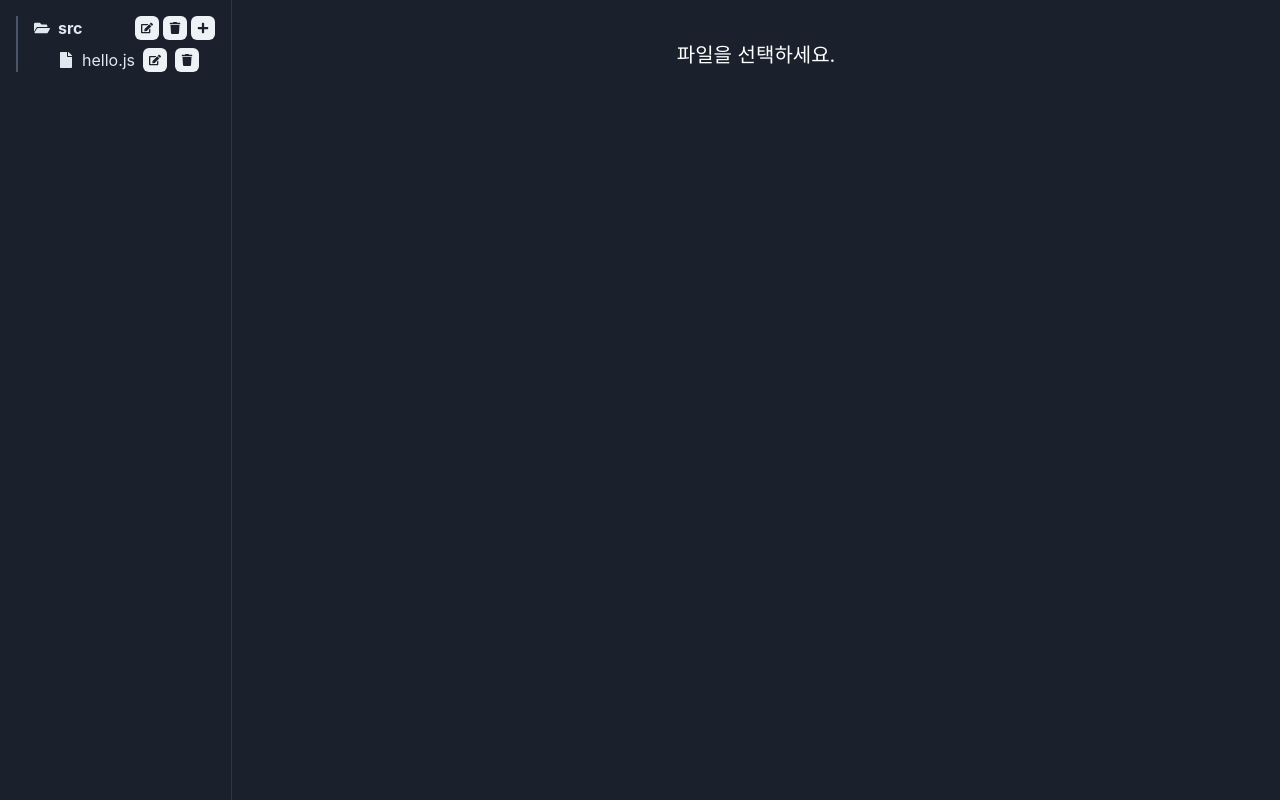
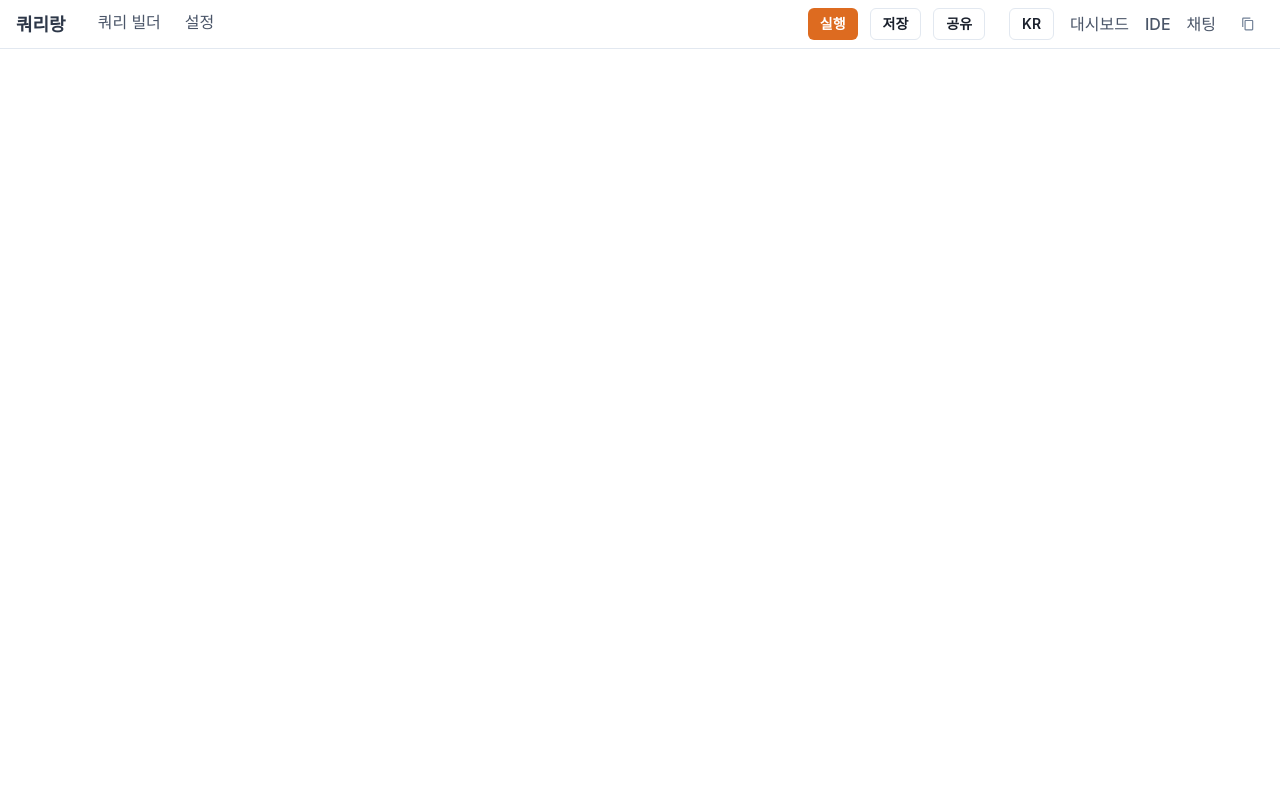
Before and after one commit to with-query/webide-react-fe, a React (Vite) app in the folder code-editor/: page /editor/1 in a window 1280 px wide. Built offline with nearby package versions, Linux system fonts and the light colour scheme.

Commit message:
헤더의 IDE 탭으로 code editor기능 분리. 헤더의 로고 부분 에러나서 텍스트로 대체해놓음 주소 변경 시 App.jsx에서 수정 바람

```diff
--- a/code-editor/package.json
+++ b/code-editor/package.json
@@ -10,6 +10,7 @@
     "preview": "vite preview"
   },
   "dependencies": {
+    "@chakra-ui/icons": "^2.2.4",
     "@chakra-ui/react": "^2.10.9",
     "@emotion/react": "^11.14.0",
     "@emotion/styled": "^11.14.1",
@@ -21,7 +22,8 @@
     "react-dnd": "^16.0.1",
     "react-dnd-html5-backend": "^16.0.1",
     "react-dom": "^19.1.0",
-    "react-icons": "^5.5.0"
+    "react-icons": "^5.5.0",
+    "react-router-dom": "^7.7.1"
   },
   "devDependencies": {
     "@eslint/js": "^9.30.1",
--- a/code-editor/src/App.jsx
+++ b/code-editor/src/App.jsx
@@ -1,113 +1,4 @@
-/*import { Box } from "@chakra-ui/react";
-import CodeEditor from "./components/CodeEditor";
-
-function App() {
-  return (
-    <Box minH="100vh" bg="#0f0a19" color="gray.500" px={6} py={8}>
-      <CodeEditor />
-    </Box>
-  );
-}
-
-export default App;*/
 /*
-import { useState } from "react";
-import { Box, HStack } from "@chakra-ui/react";
-import CodeEditor from "./components/CodeEditor";
-import FileSidebar from "./components/FileSidebar";
-import { CODE_SNIPPETS } from "./constants";
-
-function App() {
-
-  const [activeFile, setActiveFile] = useState("main.js");
-
-  const [files, setFiles] = useState({
-  "main.js": {
-    isFolder: false,
-    language: "javascript",
-    content: CODE_SNIPPETS["javascript"],
-  },
-});
-
-const handleAddFile = (filename, isFolder = false) => {
-  if (files[filename]) return; // 중복 방지
-
-  const ext = filename.split(".").pop();
-  const lang =
-    ext === "ts"
-      ? "typescript"
-      : ext === "py"
-      ? "python"
-      : ext === "java"
-      ? "java"
-      : ext === "cs"
-      ? "csharp"
-      : ext === "php"
-      ? "php"
-      : "javascript";
-
-  setFiles((prev) => ({
-    ...prev,
-    [filename]: {
-      isFolder,
-      language: isFolder ? null : lang,
-      content: isFolder ? "" : CODE_SNIPPETS[lang],
-    },
-  }));
-
-  if (!isFolder) setActiveFile(filename);
-};
-  const updateFileContent = (filename, content) => {
-    setFiles((prev) => ({
-      ...prev,
-      [filename]: { ...prev[filename], content },
-    }));
-  };
-
-  const updateFileLanguage = (filename, language) => {
-  setFiles((prev) => ({
-    ...prev,
-    [filename]: {
-      ...prev[filename],
-      language,
-      content: CODE_SNIPPETS[language], // ✅ 무조건 해당 언어 기본값으로 덮어씀
-    },
-  }));
-};
-
-
-  const resetFileContent = (filename) => {
-    setFiles((prev) => ({
-      ...prev,
-      [filename]: {
-        ...prev[filename],
-        content: CODE_SNIPPETS[prev[filename].language],
-      },
-    }));
-  };
-
-  return (
-    <HStack align="start" spacing={0} minH="100vh" bg="#0f0a19">
-      <FileSidebar
-        files={files}
-        activeFile={activeFile}
-        onAddFile={handleAddFile}
-        onSelectFile={setActiveFile}
-      />
-      <CodeEditor
-        file={files[activeFile]}
-        filename={activeFile}
-        onChange={(value) => updateFileContent(activeFile, value)}
-        onLanguageChange={(lang) => updateFileLanguage(activeFile, lang)}
-        onReset={() => resetFileContent(activeFile)}
-      />
-    </HStack>
-  );
-}
-
-export default App;
-
-*/
 import { ChakraProvider, Flex } from "@chakra-ui/react";
 import { useState } from "react";
 import FolderSidebar from "./components/FolderSidebar";
@@ -195,3 +86,61 @@ function App() {
 }
 
 export default App;
+*/
+
+/*
+import { ChakraProvider } from "@chakra-ui/react";
+import { BrowserRouter as Router, Routes, Route } from "react-router-dom";
+import Dashboard from "./pages/Dashboard";
+import Editor from "./pages/Editor";
+import Header from "./components/layout/Header";
+
+function App() {
+  return (
+    <ChakraProvider>
+      <Header />
+      <Router>
+        <Routes>
+          <Route path="/" element={<Dashboard />} />
+          <Route path="/editor/:projectId" element={<Editor />} />
+        </Routes>
+      </Router>
+    </ChakraProvider>
+  );
+}
+
+export default App;
+*/
+// src/App.jsx
+import { ChakraProvider } from "@chakra-ui/react";
+import {
+  BrowserRouter as Router,
+  Routes,
+  Route,
+} from "react-router-dom";
+
+import Header from "./components/layout/Header";
+//import QueryBuilder from "./pages/QueryBuilder";
+//import Settings from "./pages/Settings";
+import Dashboard from "./pages/Dashboard";
+import Editor from "./pages/Editor";
+//import Chat from "./pages/Chat";
+
+function App() {
+  return (
+    <ChakraProvider>
+      <Router>
+        <Header />
+        <Routes>
+         {/* <Route path="/query-builder" element={<QueryBuilder />} />*/}
+         {/* <Route path="/settings" element={<Settings />} />*/}
+          <Route path="/dashboard" element={<Dashboard />} />
+          <Route path="/ide" element={<Editor />} />
+         {/* <Route path="/chat" element={<Chat />} />*/}
+        </Routes>
+      </Router>
+    </ChakraProvider>
+  );
+}
+
+export default App;
--- a/code-editor/src/components/layout/Header.jsx
+++ b/code-editor/src/components/layout/Header.jsx
@@ -0,0 +1,128 @@
+import {
+  Box,
+  Flex,
+  HStack,
+  Button,
+  Spacer,
+  Text,
+  IconButton,
+} from "@chakra-ui/react";
+import { CopyIcon } from "@chakra-ui/icons";
+import { NavLink, useLocation } from "react-router-dom";
+
+const Header = () => {
+  const location = useLocation();
+
+  // 현재 경로 기반으로 active 상태 결정
+  const isActive = (path) => location.pathname.startsWith(path);
+
+  return (
+    <Box borderBottom="1px solid" borderColor="gray.200" bg="white" px={4} py={2}>
+      <Flex align="center">
+        {/* 로고 */}
+        <HStack spacing={2}>
+          {/*<Image
+            boxSize={6}
+            src="/로고.png"
+            alt="Logo"
+            borderRadius="md"
+            objectFit="cover"
+  />*/}
+          <Text fontWeight="bold" fontSize="lg" color="gray.700">
+            쿼리랑
+          </Text>
+        </HStack>
+
+        {/* 탭 (쿼리 빌더 / 설정) */}
+        <HStack spacing={6} ml={8}>
+          <NavLink to="/query-builder">
+            <Text
+              fontWeight="medium"
+              cursor="pointer"
+              borderBottom={isActive("/query-builder") ? "2px solid orange" : "none"}
+              color={isActive("/query-builder") ? "orange.500" : "gray.600"}
+              pb={1}
+            >
+              쿼리 빌더
+            </Text>
+          </NavLink>
+          <NavLink to="/settings">
+            <Text
+              fontWeight="medium"
+              cursor="pointer"
+              borderBottom={isActive("/settings") ? "2px solid orange" : "none"}
+              color={isActive("/settings") ? "orange.500" : "gray.600"}
+              pb={1}
+            >
+              설정
+            </Text>
+          </NavLink>
+        </HStack>
+
+        <Spacer />
+
+        {/* 실행/저장/공유 버튼 */}
+        <HStack spacing={3}>
+          <Button colorScheme="orange" size="sm">
+            실행
+          </Button>
+          <Button variant="outline" size="sm">
+            저장
+          </Button>
+          <Button variant="outline" size="sm">
+            공유
+          </Button>
+        </HStack>
+
+        {/* 네비게이션 메뉴 (대시보드, IDE, 채팅) */}
+        <HStack spacing={4} ml={6}>
+          <Button size="sm" variant="outline">
+            KR
+          </Button>
+          <NavLink to="/dashboard">
+            <Text
+              cursor="pointer"
+              color={isActive("/dashboard") ? "orange.500" : "gray.600"}
+              borderBottom={isActive("/dashboard") ? "2px solid orange" : "none"}
+              fontWeight="medium"
+            >
+              대시보드
+            </Text>
+          </NavLink>
+          <NavLink to="/ide">
+            <Text
+              cursor="pointer"
+              color={isActive("/ide") ? "orange.500" : "gray.600"}
+              borderBottom={isActive("/ide") ? "2px solid orange" : "none"}
+              fontWeight="medium"
+            >
+              IDE
+            </Text>
+          </NavLink>
+          <NavLink to="/chat">
+            <Text
+              cursor="pointer"
+              color={isActive("/chat") ? "orange.500" : "gray.600"}
+              borderBottom={isActive("/chat") ? "2px solid orange" : "none"}
+              fontWeight="medium"
+            >
+              채팅
+            </Text>
+          </NavLink>
+        </HStack>
+
+        {/* 복사 아이콘 */}
+        <IconButton
+          icon={<CopyIcon />}
+          size="sm"
+          variant="ghost"
+          color="gray.500"
+          aria-label="Copy"
+          ml={4}
+        />
+      </Flex>
+    </Box>
+  );
+};
+
+export default Header;
--- a/code-editor/src/pages/Dashboard.jsx
+++ b/code-editor/src/pages/Dashboard.jsx
@@ -0,0 +1,22 @@
+import { useNavigate } from "react-router-dom";
+import { Button, VStack, Heading } from "@chakra-ui/react";
+
+function Dashboard() {
+  const navigate = useNavigate();
+
+  const handleOpenProject = (projectId) => {
+    navigate(`/editor/${projectId}`);
+  };
+
+  return (
+    <VStack p={10}>
+      <Heading>대시보드</Heading>
+      <Button onClick={() => handleOpenProject("myProject1")}>
+        myProject1 열기
+      </Button>
+
+    </VStack>
+  );
+}
+
+export default Dashboard;
--- /dev/null
+++ b/code-editor/src/pages/Editor.jsx
@@ -0,0 +1,84 @@
+import { useParams } from "react-router-dom";
+import { Flex } from "@chakra-ui/react";
+import { useState } from "react";
+import FolderSidebar from "../components/FolderSidebar";
+import CodeEditor from "../components/CodeEditor";
+import { CODE_SNIPPETS } from "../constants";
+
+const initialTree = [
+  {
+    id: "root",
+    name: "src",
+    type: "folder",
+    isOpen: true,
+    children: [
+      {
+        id: "file-1",
+        name: "hello.js",
+        type: "file",
+        language: "javascript",
+        content: CODE_SNIPPETS.javascript,
+      },
+    ],
+  },
+];
+
+function Editor() {
+  const { projectId } = useParams(); // "/editor/:projectId"에서 추출
+  const [tree, setTree] = useState(initialTree);
+  const [activeFile, setActiveFile] = useState(null);
+
+  const updateContent = (content) => {
+    if (!activeFile) return;
+    const updateNodeContent = (nodes) =>
+      nodes.map((node) => {
+        if (node.id === activeFile.id && node.type === "file") {
+          return { ...node, content };
+        }
+        if (node.children) {
+          return { ...node, children: updateNodeContent(node.children) };
+        }
+        return node;
+      });
+    setTree((prev) => updateNodeContent(prev));
+    setActiveFile((prev) => ({ ...prev, content }));
+  };
+
+  const changeLanguage = (lang) => {
+    if (!activeFile) return;
+    const updateNodeLang = (nodes) =>
+      nodes.map((node) => {
+        if (node.id === activeFile.id && node.type === "file") {
+          return { ...node, language: lang };
+        }
+        if (node.children) {
+          return { ...node, children: updateNodeLang(node.children) };
+        }
+        return node;
+      });
+    setTree((prev) => updateNodeLang(prev));
+    setActiveFile((prev) => ({ ...prev, language: lang }));
+  };
+
+  return (
+    <Flex height="100vh" bg="#1a202c" color="white" overflow="hidden">
+      <FolderSidebar
+        tree={tree}
+        setTree={setTree}
+        onSelectFile={setActiveFile}
+        activeFileId={activeFile?.id}
+      />
+      <CodeEditor
+        file={activeFile}
+        onChangeContent={updateContent}
+        onLanguageChange={changeLanguage}
+        onReset={() => {
+          if (!activeFile) return;
+          updateContent(CODE_SNIPPETS[activeFile.language]);
+        }}
+      />
+    </Flex>
+  );
+}
+
+export default Editor;
```
Also changed, not shown: code-editor/public/로고.png (added), 1 other file (tests, documents, lock files or other folders).
